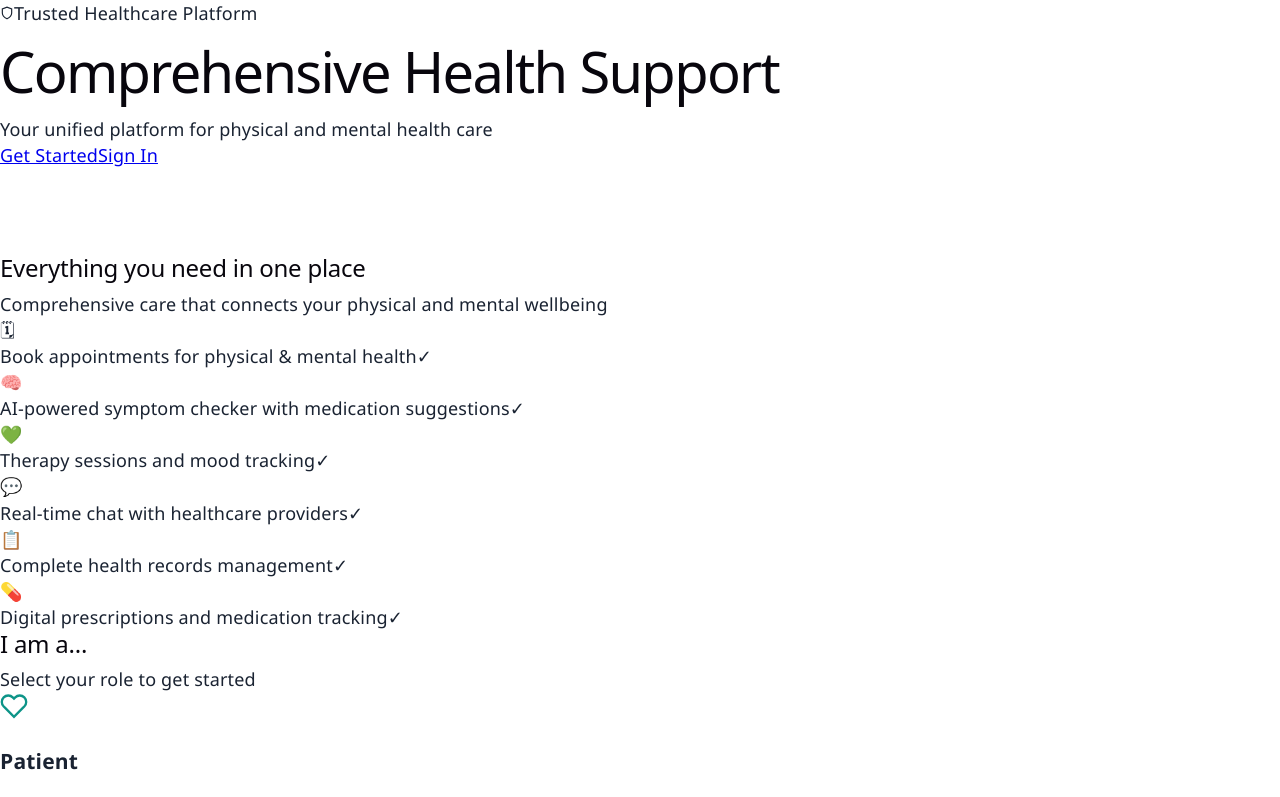
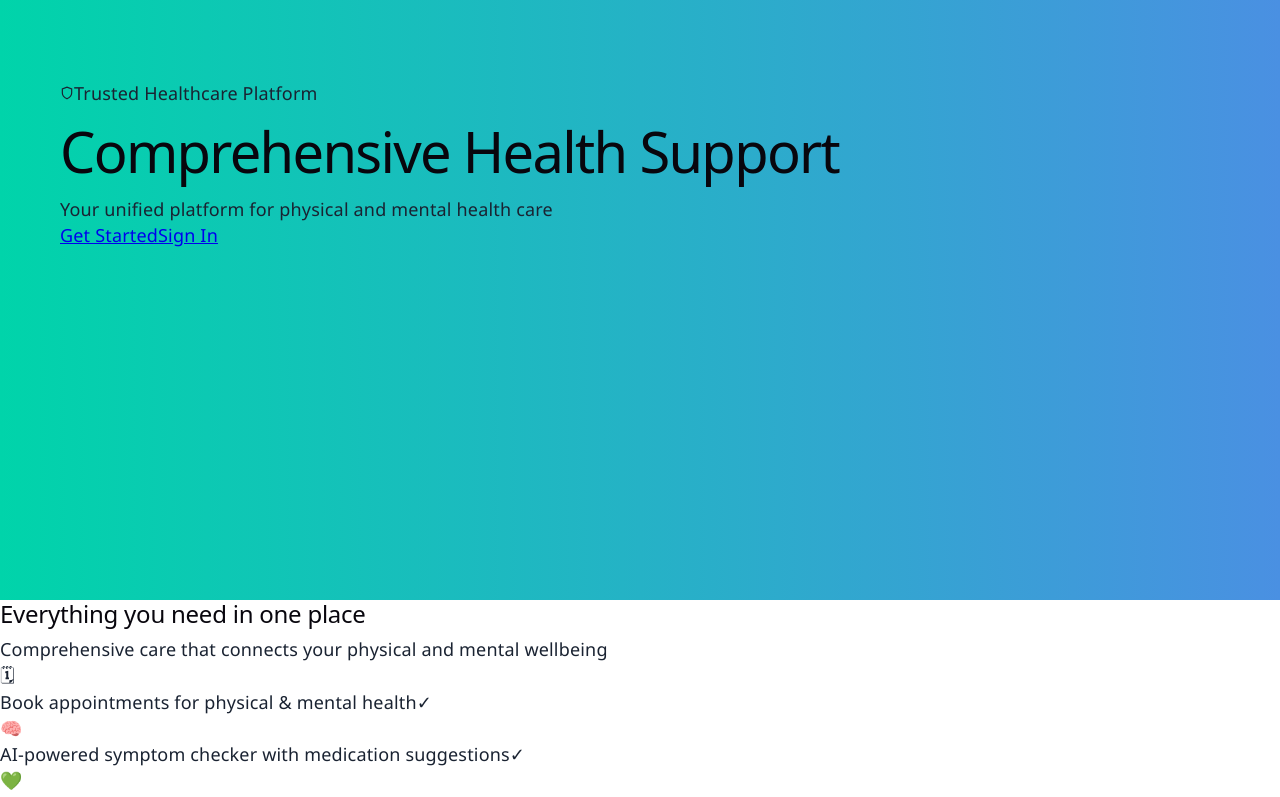
Before and after one commit to Mubs002/FYP_CHS_App, a React app in the folder frontend/: page / in a window 1280 px wide. Shown: the top 797 px of the page. Built offline with nearby package versions, Linux system fonts and the light colour scheme; the HTML template or start-up script is replaced by a standard one.

Commit message:
added the hero background that goes from teal on the left to blue on the right

```diff
--- a/frontend/src/view/pages/LandingPage.css
+++ b/frontend/src/view/pages/LandingPage.css
@@ -3,3 +3,13 @@
   font-family: 'Segoe UI', system-ui, sans-serif;
   color: #1a2332;
 }
+
+/* gradient goes from teal on the left to blue on the right */
+.hero {
+  background: linear-gradient(to right, #00D4AA, #4A90E2);
+  padding: 80px 60px 0;
+  position: relative;
+  min-height: 65vh;
+  display: flex;
+  align-items: flex-start;
+}
```
